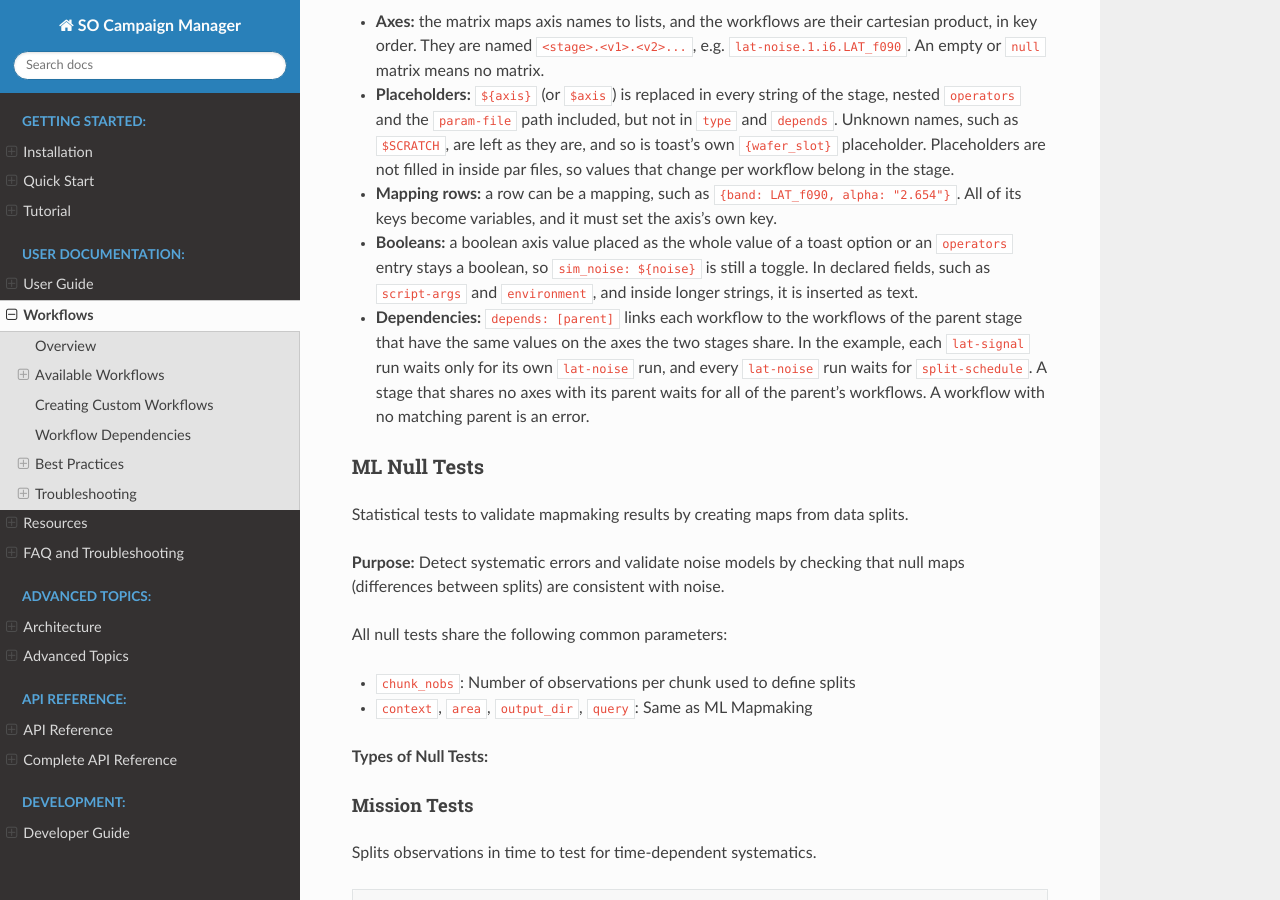
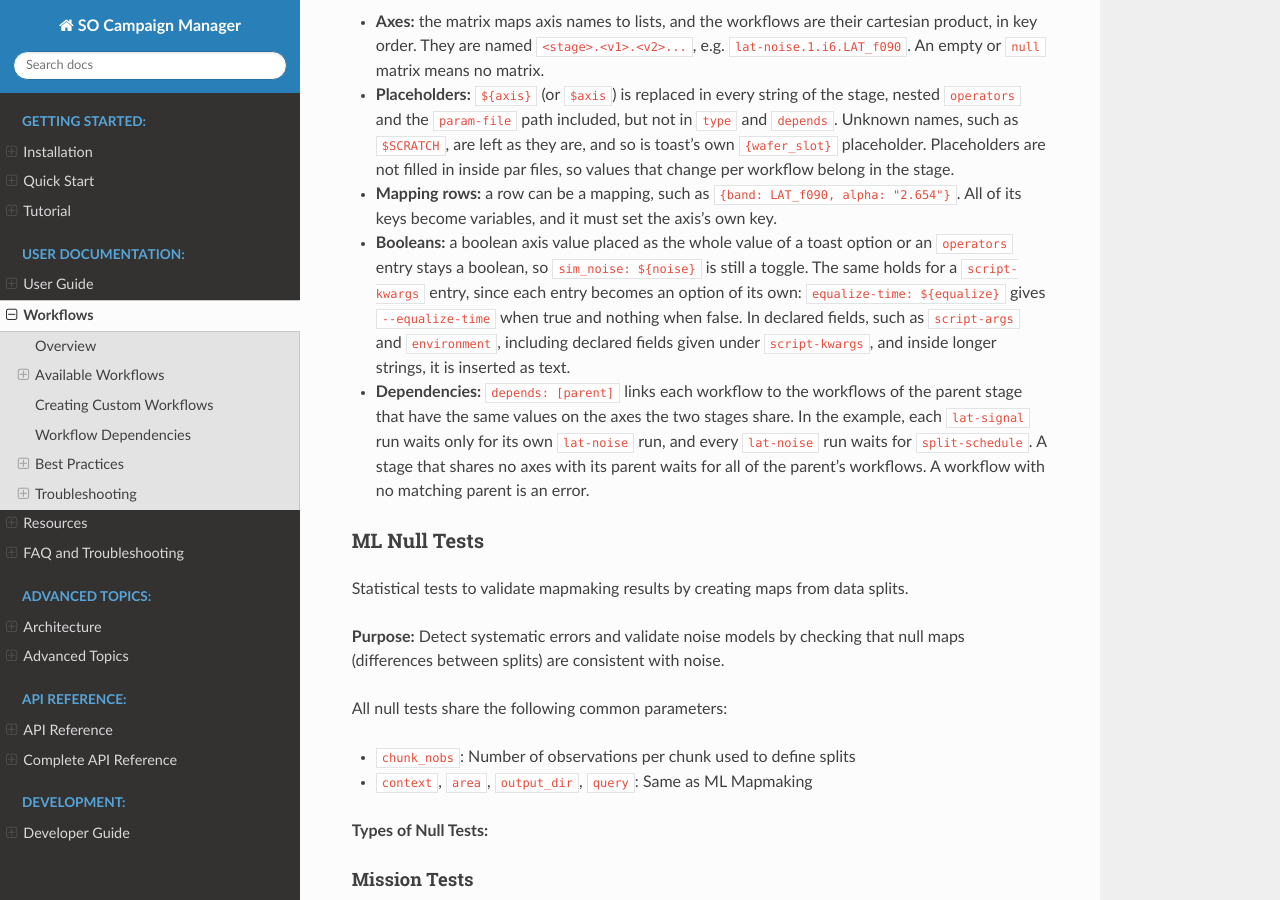
Before and after one commit to simonsobs/so_campaign_manager, a Sphinx documentation site: the page built from docs/workflows.rst, in a window 1280 px wide and 900 px high, scrolled down 5419 px. Built offline with Sphinx 7.4.7 and the Read the Docs theme 3.1.0, drawn with Linux system fonts in a browser that asks for light colours.

Commit message:
fix: docs

```diff
--- a/docs/workflows.rst
+++ b/docs/workflows.rst
@@ -272,8 +272,11 @@ works for every workflow type.
   All of its keys become variables, and it must set the axis's own key.
 * **Booleans:** a boolean axis value placed as the whole value of a toast option or an
   ``operators`` entry stays a boolean, so ``sim_noise: ${noise}`` is still a toggle.
-  In declared fields, such as ``script-args`` and ``environment``, and inside longer
-  strings, it is inserted as text.
+  The same holds for a ``script-kwargs`` entry, since each entry becomes an option of
+  its own: ``equalize-time: ${equalize}`` gives ``--equalize-time`` when true and
+  nothing when false. In declared fields, such as ``script-args`` and ``environment``,
+  including declared fields given under ``script-kwargs``, and inside longer strings,
+  it is inserted as text.
 * **Dependencies:** ``depends: [parent]`` links each workflow to the workflows of the
   parent stage that have the same values on the axes the two stages share. In the
   example, each ``lat-signal`` run waits only for its own ``lat-noise`` run, and every
```
Also changed, not shown: 1 other file.
